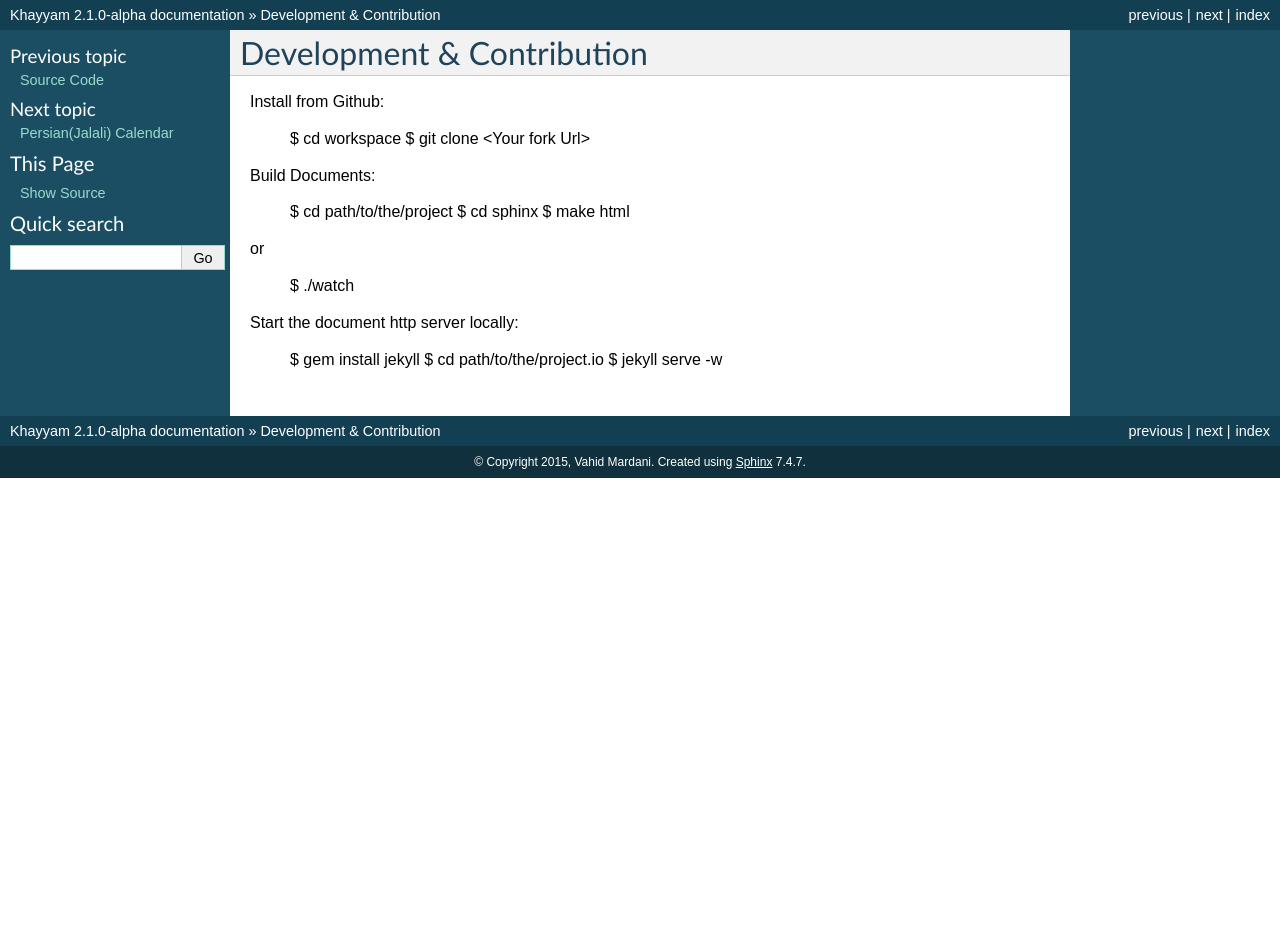
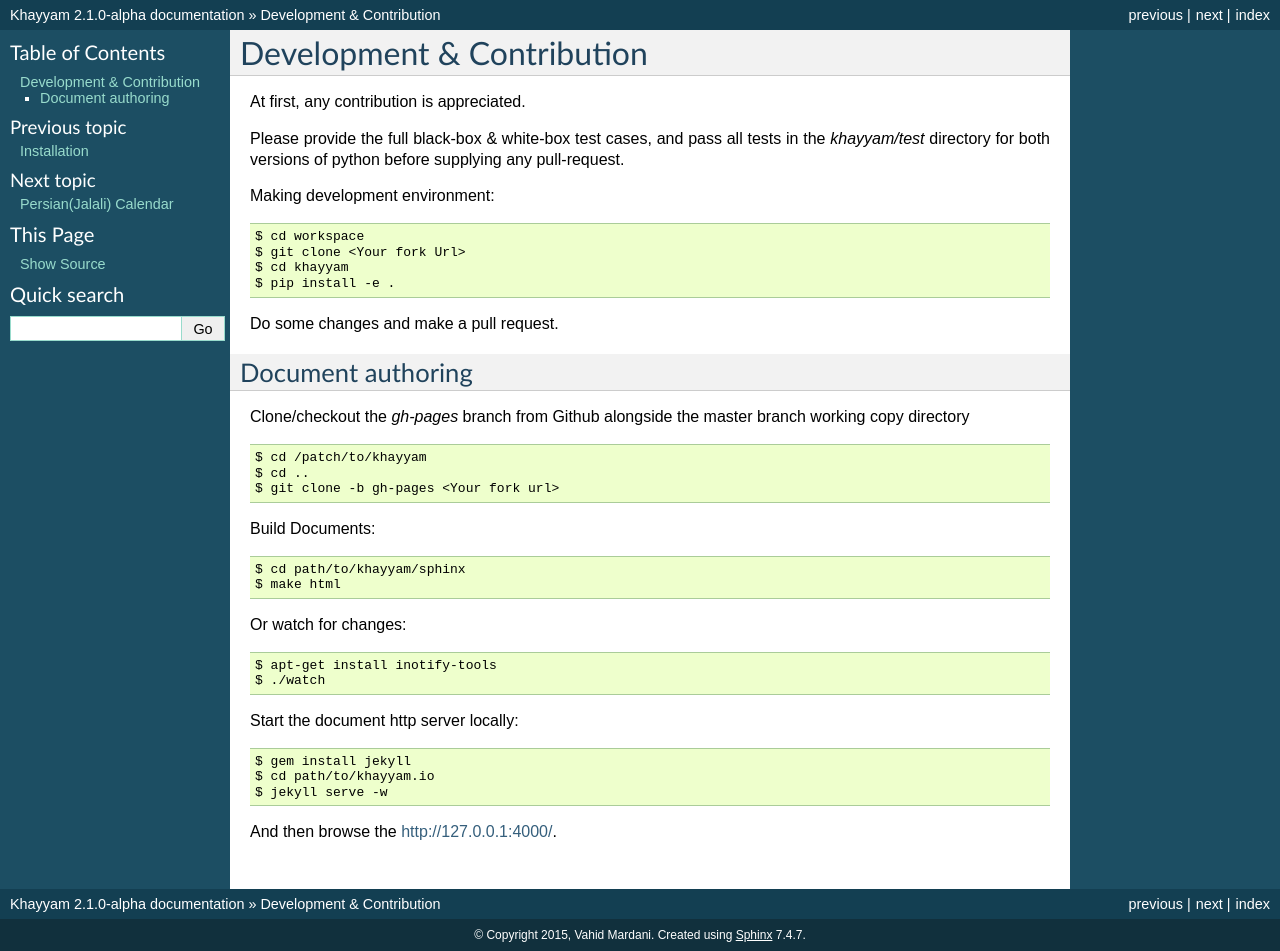
Before and after one commit to pylover/khayyam, a Sphinx documentation site: the page built from sphinx/development.rst, in a window 1280 px wide. Built offline with Sphinx 7.4.7, drawn with Linux system fonts in a browser that asks for light colours; before the commit the page ends 900 px from its top, so only the background shows below that.

Commit message:
contribution section of documents

```diff
--- a/sphinx/development.rst
+++ b/sphinx/development.rst
@@ -1,25 +1,47 @@
 Development & Contribution
 ==========================
 
-Install from Github:
-
-    $ cd workspace
-    $ git clone <Your fork Url>
+At first, any contribution is appreciated.
 
 
-Build Documents:
-
-    $ cd path/to/the/project
-    $ cd sphinx
-    $ make html
-
-or
-
-    $ ./watch
+Please provide the full black-box & white-box test cases, and pass all tests in the `khayyam/test` directory
+for both versions of python before supplying any pull-request.
 
 
-Start the document http server locally:
+Making development environment::
 
-    $ gem install jekyll
-    $ cd path/to/the/project.io
-    $ jekyll serve -w
+  $ cd workspace
+  $ git clone <Your fork Url>
+  $ cd khayyam
+  $ pip install -e .
+
+
+Do some changes and make a pull request.
+
+Document authoring
+^^^^^^^^^^^^^^^^^^
+
+Clone/checkout the `gh-pages` branch from Github alongside the master branch working copy directory ::
+
+  $ cd /patch/to/khayyam
+  $ cd ..
+  $ git clone -b gh-pages <Your fork url>
+
+Build Documents::
+
+  $ cd path/to/khayyam/sphinx
+  $ make html
+
+Or watch for changes::
+
+  $ apt-get install inotify-tools
+  $ ./watch
+
+
+Start the document http server locally::
+
+  $ gem install jekyll
+  $ cd path/to/khayyam.io
+  $ jekyll serve -w
+
+And then browse the `http://127.0.0.1:4000/ <http://127.0.0.1:4000/>`_.
--- a/sphinx/index.rst
+++ b/sphinx/index.rst
@@ -45,7 +45,6 @@ Contents:
    overview
    migration
    installation
-   sourcecode
    development
    persiancalendar
    api
--- a/sphinx/sourcecode.rst
+++ /dev/null
@@ -1,4 +0,0 @@
-Source Code
-===========
-
-https://github.com/pylover/khayyam
```
